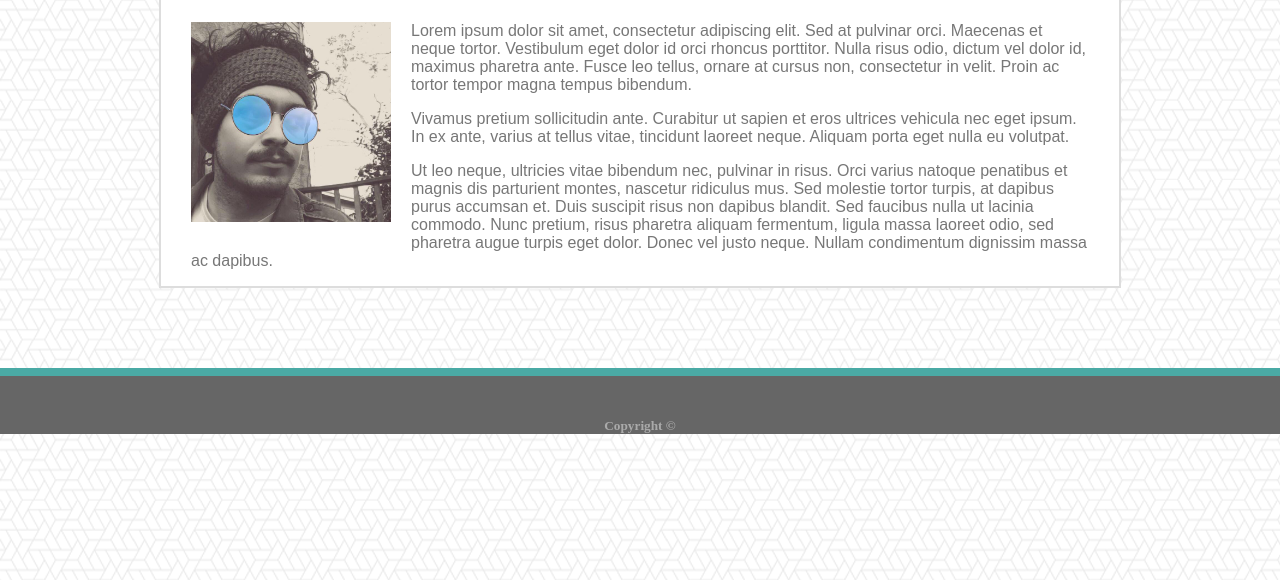
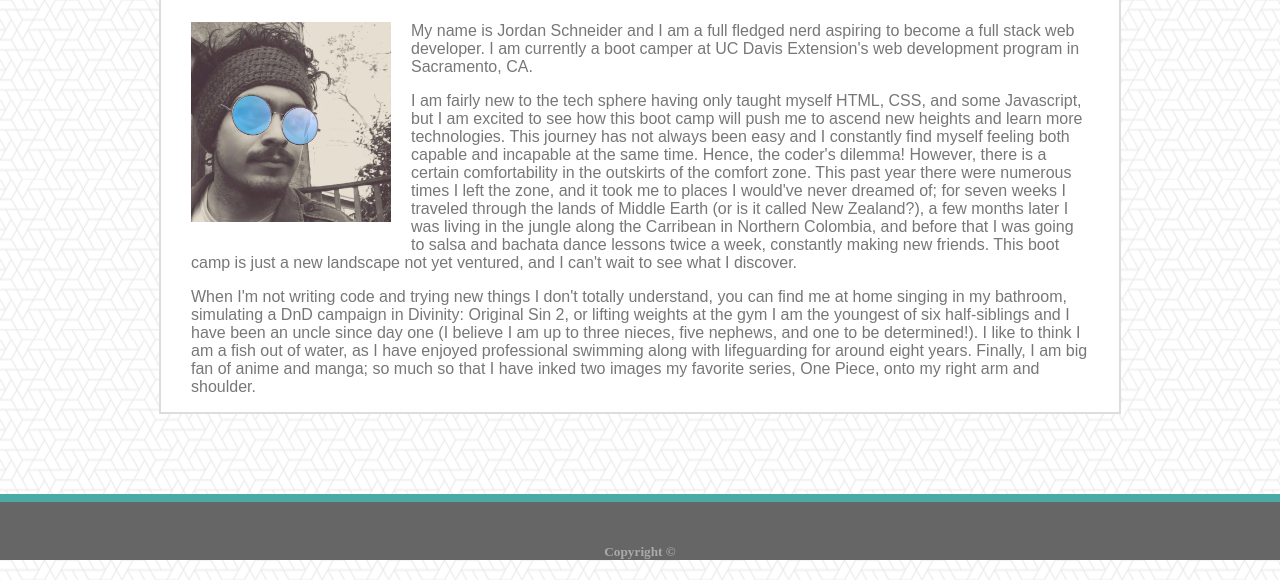
Before and after one commit to jschneid94/Basic-Portfolio, a plain HTML site: page index.html in a window 1280 px wide. Shown: the part 220-800 px from the top of the page. Drawn offline with Linux system fonts and the light colour scheme.

Commit message:
Personalized about me page.

```diff
--- a/index.html
+++ b/index.html
@@ -30,22 +30,27 @@
                         alt="My profile picture"
                         title="Jordan Schneider"
                         id="profilePic">
-                    <p>Lorem ipsum dolor sit amet, consectetur adipiscing elit. Sed at pulvinar orci.
-                        Maecenas et neque tortor. Vestibulum eget dolor id orci rhoncus porttitor. Nulla
-                        risus odio, dictum vel dolor id, maximus pharetra ante. Fusce leo tellus, ornare
-                        at cursus non, consectetur in velit. Proin ac tortor tempor magna tempus bibendum.
+                    <p>My name is Jordan Schneider and I am a full fledged nerd aspiring to become a full stack web developer.
+                        I am currently a boot camper at UC Davis Extension's web development program in Sacramento, CA.
                     </p>
 
-                    <p>Vivamus pretium sollicitudin ante. Curabitur ut sapien et eros ultrices vehicula nec
-                        eget ipsum. In ex ante, varius at tellus vitae, tincidunt laoreet neque. Aliquam porta
-                        eget nulla eu volutpat.
+                    <p>I am fairly new to the tech sphere having only taught myself HTML, CSS, and some Javascript, but I am
+                        excited to see how this boot camp will push me to ascend new heights and learn more technologies. This
+                        journey has not always been easy and I constantly find myself feeling both capable and incapable at the
+                        same time. Hence, the coder's dilemma! However, there is a certain comfortability in the outskirts of the
+                        comfort zone. This past year there were numerous times I left the zone, and it took me to places I would've
+                        never dreamed of; for seven weeks I traveled through the lands of Middle Earth (or is it called New
+                        Zealand?), a few months later I was living in the jungle along the Carribean in Northern Colombia, and before
+                        that I was going to salsa and bachata dance lessons twice a week, constantly making new friends. This
+                        boot camp is just a new landscape not yet ventured, and I can't wait to see what I discover.
                     </p>
 
-                    <p>Ut leo neque, ultricies vitae bibendum nec, pulvinar in risus. Orci varius natoque penatibus
-                        et magnis dis parturient montes, nascetur ridiculus mus. Sed molestie tortor turpis, at dapibus
-                        purus accumsan et. Duis suscipit risus non dapibus blandit. Sed faucibus nulla ut lacinia
-                        commodo. Nunc pretium, risus pharetra aliquam fermentum, ligula massa laoreet odio, sed pharetra
-                        augue turpis eget dolor. Donec vel justo neque. Nullam condimentum dignissim massa ac dapibus.
+                    <p>When I'm not writing code and trying new things I don't totally understand, you can find me at home singing
+                        in my bathroom, simulating a DnD campaign in Divinity: Original Sin 2, or lifting weights at the gym I am
+                        the youngest of six half-siblings and I have been an uncle since day one (I believe I am up to three nieces,
+                         five nephews, and one to be determined!). I like to think I am a fish out of water, as I have enjoyed
+                        professional swimming along with lifeguarding for around eight years. Finally, I am big fan of anime and
+                        manga; so much so that I have inked two images my favorite series, One Piece, onto my right arm and shoulder.
                     </p>
                 </div>
             </div>
```
